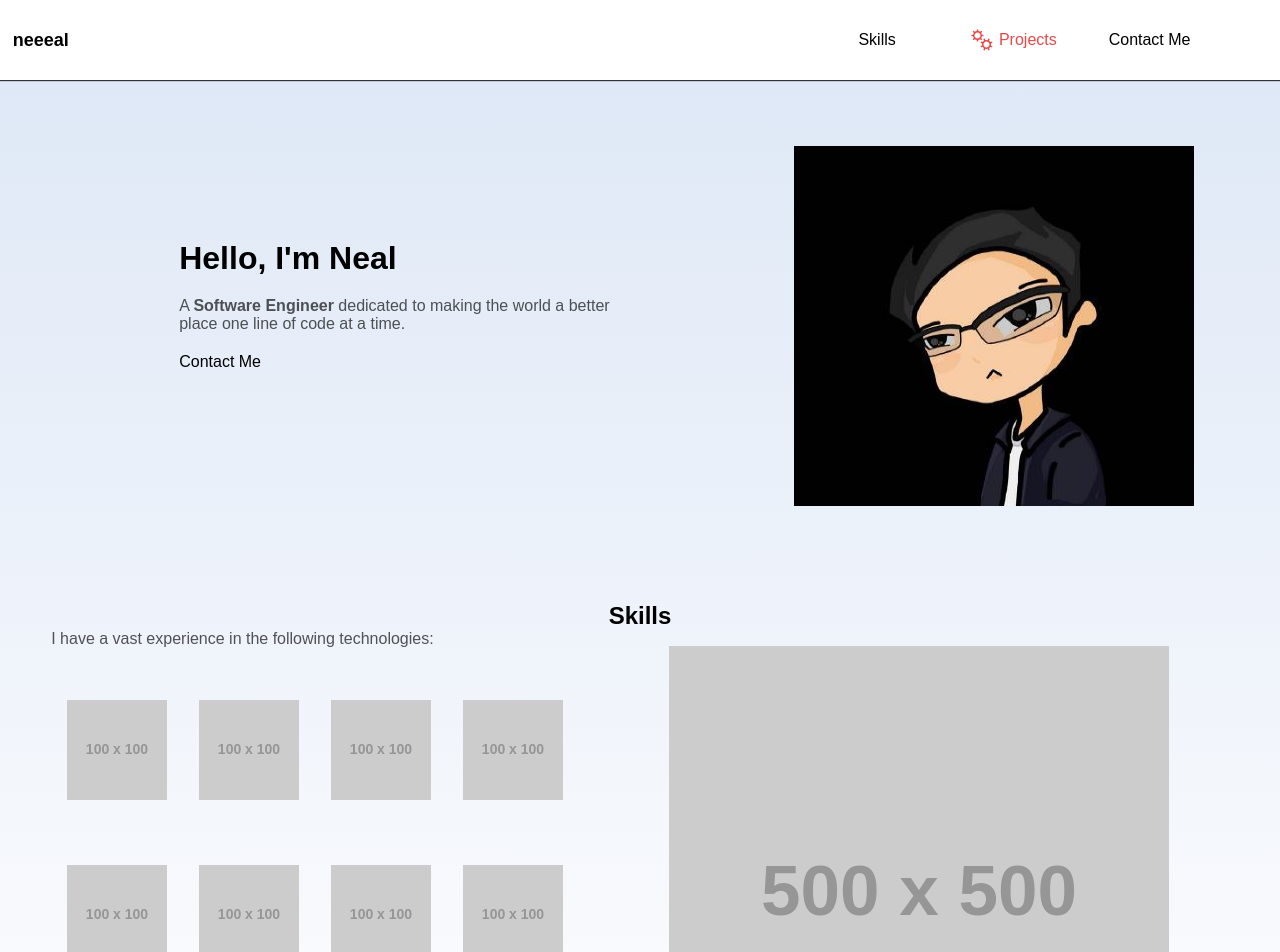
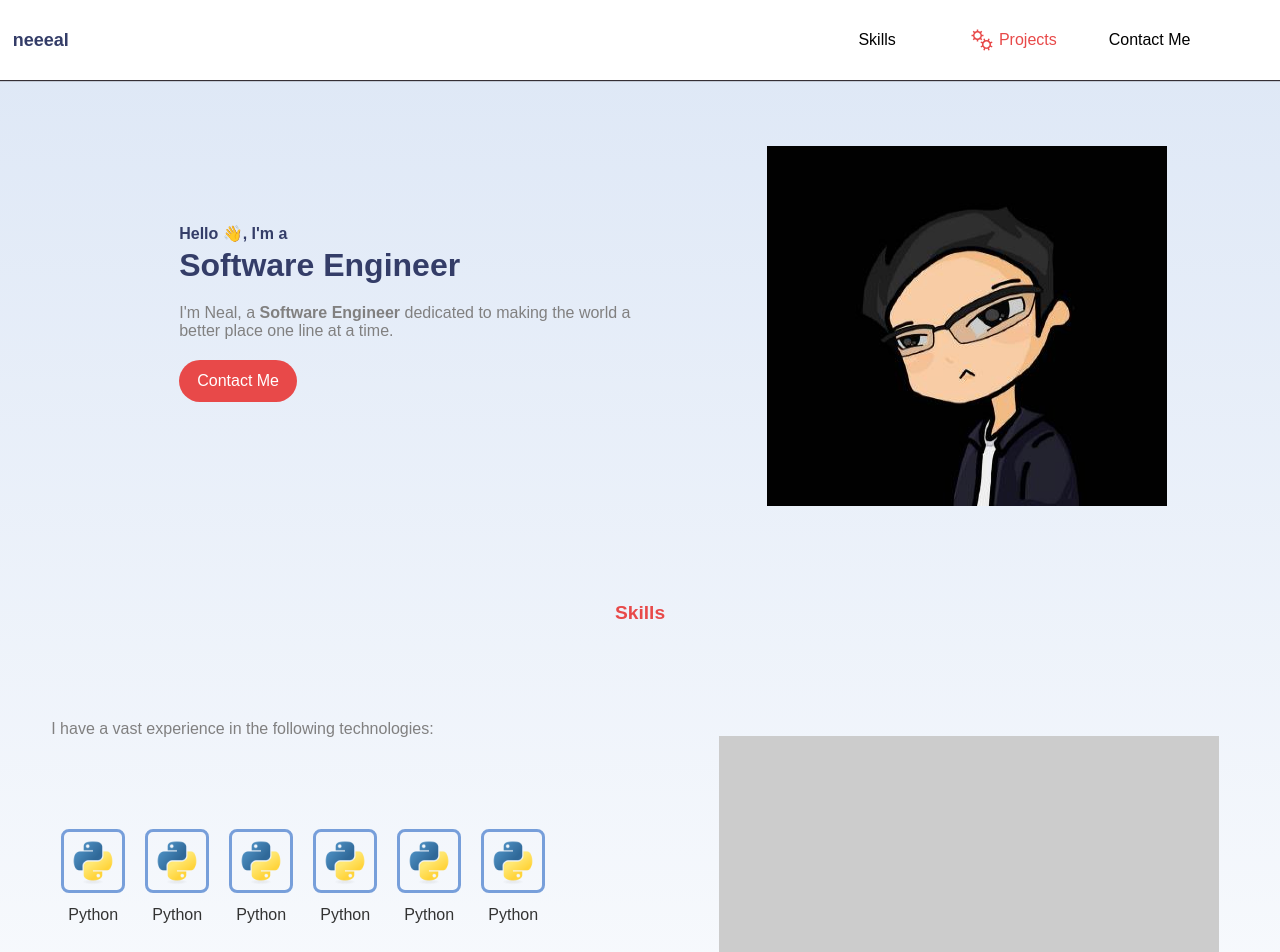
Before and after one commit to neeeal/neeeal-portfolio, a React (Create React App) app: page / in a window 1280 px wide. Shown: the top 952 px of the page. Built offline with nearby package versions, Linux system fonts and the light colour scheme.

Commit message:
feat: updated css and used state

```diff
--- a/src/css/Home.module.css
+++ b/src/css/Home.module.css
@@ -7,21 +7,29 @@
 
 .Section {
   display: flex;
+  flex: 1;
+}
+
+.Intro {
+  font-size: medium;
 }
 
 .Container {
   display: flex;
   flex: 1;
-  justify-content: space-around;
+  justify-content: center;
+  gap: 100px;
 }
 
 .Header {
   text-align: center;
-  padding-top: 12vh;
+  padding: 12vh 0;
+  color: #E84949;
+  font-size: larger;
 }
 
 .ImageContainer {
-  display: inline-flex;
+  display: flex;
   flex: 1;
   flex-wrap: wrap;
   align-items: center;
@@ -33,8 +41,13 @@
   flex-direction: column;
   flex: 1;
   justify-content: center;
-  padding: 0 12vw;
+  padding-left: 12vw;
   gap: 20px;
+}
+
+.HeroImageContainer{
+  display: flex;
+  flex: 1;
 }
 
 .HeroImage {
@@ -61,19 +74,73 @@
 .SkillImage {
   object-fit: contain; /* Keep the image's aspect ratio intact */
   padding: 1em; /* Optional: Adds space inside the border around the image */
-  max-width: 100vh;
-  max-height: 100vh;
+  max-width: 64px;
+  max-height: 64px;
 }
 
 h1 {
   font-size: xx-large;
+  color: #343D68;
 }
 
 p {
-  color:#000000aa;
+  color:#818080;
 }
 
-button {
-  max-width: 20%;
-  min-height: 30px;
+.ContactMe {
+  display: inline-block; /* Ensure it behaves like a button */
+  max-width: 200px; /* Use fixed width for better control */
+  min-height: 40px; /* Slightly increase height for better touch targets */
+  padding: 12px 18px; /* Adjusted padding for better spacing */
+  border-radius: 50px; /* More consistent radius across devices */
+  background-color: #E84949;
+  color: #ffffff;
+  font-size: 1rem; /* Set font size for better readability */
+  text-align: center; /* Center text */
+  text-decoration: none; /* Remove any link styling if applied */
+  transition: background-color 0.3s ease, color 0.3s ease, box-shadow 0.3s ease; /* Smooth transitions */
+  border: none; /* Remove default border */
+  outline: none; /* Remove outline on focus */
 }
+
+.ContactMe:hover {
+  cursor: pointer;
+  background-color: #d43b3b; /* Slightly darker red on hover */
+  box-shadow: 0 4px 8px rgba(0, 0, 0, 0.2); /* More pronounced shadow */
+}
+
+.ContactMe:focus {
+  outline: 2px solid #ffffff; /* Add focus outline for accessibility */
+  outline-offset: 4px; /* Offset to avoid overlapping border */
+}
+
+.ContactMe:active {
+  background-color: #c33434; /* Even darker red when clicked */
+  box-shadow: 0 2px 4px rgba(0, 0, 0, 0.2); /* Reduce shadow on active */
+}
+
+.SkillContainer {
+  display: inline-flex;
+  text-align: center;
+  flex-wrap: wrap;
+  flex-direction: column;
+  margin-bottom: 15px;
+}
+
+.SkillImage {
+  margin: 5px 10px;
+  border: 3px solid #0D54BE88; /* Simple border */
+  border-radius: 8px; /* Rounded corners */
+  padding: 5px; /* Spacing between image and border */
+  transition: transform 0.3s ease; /* Smooth hover effect */
+}
+
+.SkillImage:hover {
+  transform: scale(1.1); /* Slight zoom on hover */
+}
+
+.SkillCaption {
+  margin-top: 8px;
+  font-size: 1rem;
+  color: #333;
+}
--- a/src/pages/Home.js
+++ b/src/pages/Home.js
@@ -1,18 +1,31 @@
+import { useState } from 'react';
 import styles from '../css/Home.module.css';
 import { Link } from 'react-scroll';
 
 export default function Home() {
+  const [skills, setSkills] = useState([
+    { image: require("../assets/images/Python.png"), caption: 'Python' },
+    { image: require("../assets/images/Python.png"), caption: 'Python' },
+    { image: require("../assets/images/Python.png"), caption: 'Python' },
+    { image: require("../assets/images/Python.png"), caption: 'Python' },
+    { image: require("../assets/images/Python.png"), caption: 'Python' },
+    { image: require("../assets/images/Python.png"), caption: 'Python' },
+    { image: require("../assets/images/Python.png"), caption: 'Python' },
+    { image: require("../assets/images/Python.png"), caption: 'Python' },
+    { image: require("../assets/images/Python.png"), caption: 'Python' },
+    { image: require("../assets/images/Python.png"), caption: 'Python' },
+    { image: require("../assets/images/Python.png"), caption: 'Python' },
+  ])
   return (
     <div className={styles.Home} >
       <div className={styles.Section}>
         <div className={styles.Container}>
           <div className={styles.Description}>
-            <h1>Hello, I'm Neal</h1>
-            <p>A <b>Software Engineer</b> dedicated to making the world a better place one line of code at a time.</p>
-            <Link to="contactMe" smooth={true} duration={500} className={styles.Button}>Contact Me</Link>
+            <h1> <span className={styles.Intro}>Hello 👋, I'm a</span><br/>Software Engineer</h1>
+            <p>I'm Neal, a <b>Software Engineer</b> dedicated to making the world a better place one line at a time.</p>
+            <Link to="contactMe" smooth={true} duration={500}><span className={styles.ContactMe}>Contact Me</span></Link>
           </div>
-
-          <div className={styles.ImageContainer}>
+          <div className={styles.HeroImageContainer}>
             <img src={require('../assets/images/91337648.png')} className={styles.HeroImage} alt="Placeholder"/>
           </div>
         </div>
@@ -25,18 +38,12 @@ export default function Home() {
           <div className={styles.SkillsDescription}>
             <p>I have a vast experience in the following technologies:</p>
             <div className={styles.ImageContainer}>
-            <img src="https://via.placeholder.com/100" alt="Placeholder" className={styles.SkillImage}/>
-            <img src="https://via.placeholder.com/100" alt="Placeholder" className={styles.SkillImage}/>
-            <img src="https://via.placeholder.com/100" alt="Placeholder" className={styles.SkillImage}/>
-            <img src="https://via.placeholder.com/100" alt="Placeholder" className={styles.SkillImage}/>
-            <img src="https://via.placeholder.com/100" alt="Placeholder" className={styles.SkillImage}/>
-            <img src="https://via.placeholder.com/100" alt="Placeholder" className={styles.SkillImage}/>
-            <img src="https://via.placeholder.com/100" alt="Placeholder" className={styles.SkillImage}/>
-            <img src="https://via.placeholder.com/100" alt="Placeholder" className={styles.SkillImage}/>
-            <img src="https://via.placeholder.com/100" alt="Placeholder" className={styles.SkillImage}/>
-            <img src="https://via.placeholder.com/100" alt="Placeholder" className={styles.SkillImage}/>
-            <img src="https://via.placeholder.com/100" alt="Placeholder" className={styles.SkillImage}/>
-            <img src="https://via.placeholder.com/100" alt="Placeholder" className={styles.SkillImage}/>
+              { skills.map((skill, idx) =>
+                  <div className={styles.SkillContainer} id={idx}>
+                    <img src={skill.image} alt="Placeholder" className={styles.SkillImage}/>
+                    <label className={styles.SkillCaption}>{skill.caption}</label>
+                  </div>
+              )}
             </div>
           </div>
           <div className={styles.ImageContainer}>
```
Also changed, not shown: src/assets/images/Python.png (added).
